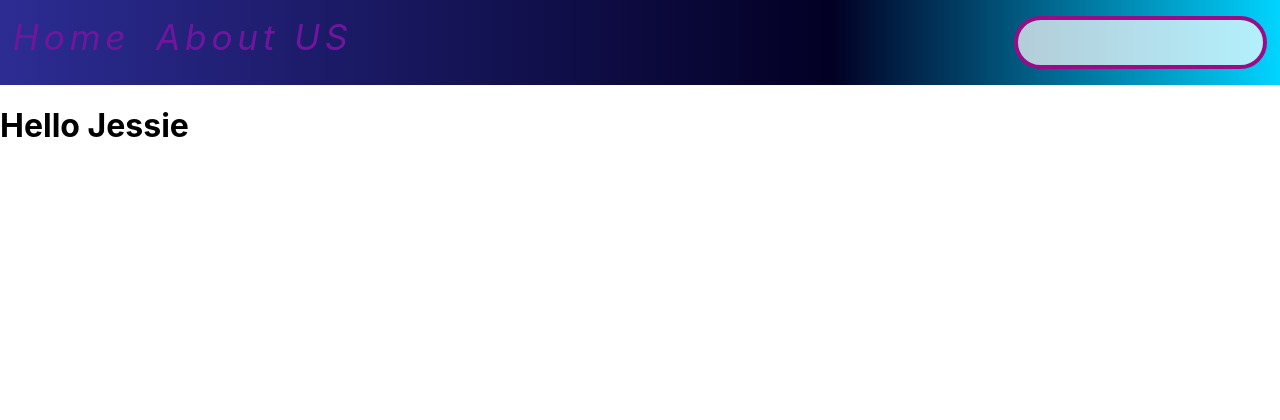
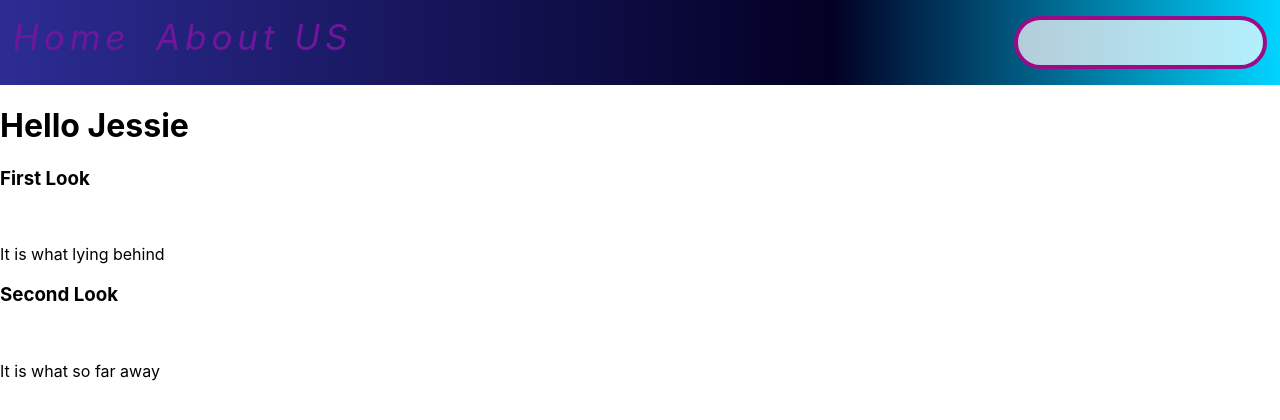
Before and after one commit to sergJess/React-learn, a React (Create React App) app in the folder react-components/: page / in a window 1280 px wide. Shown: the top 420 px of the page. Built offline with nearby package versions, Linux system fonts and the light colour scheme.

Commit message:
feat: add test react componentrs

```diff
--- a/react-components/src/components/card/card.tsx
+++ b/react-components/src/components/card/card.tsx
@@ -3,12 +3,14 @@ import './card.css';
 type cardTitle = string;
 type cardImgSrc = string;
 type cardDescription = string;
-interface ICard {
+type cardId = number;
+export interface ICard {
   title: cardTitle;
   src: cardImgSrc;
   description: cardDescription;
+  id: cardId;
 }
-class Card extends React.Component<ICard> {
+export class Card extends React.Component<ICard> {
   constructor(props: ICard) {
     super(props);
   }
@@ -24,5 +26,3 @@ class Card extends React.Component<ICard> {
     );
   }
 }
-
-export default Card;
--- a/react-components/src/pages/home.tsx
+++ b/react-components/src/pages/home.tsx
@@ -1,10 +1,27 @@
 import React from 'react';
-
+import { Card, ICard } from '../components/card/card';
+const testData: Array<ICard> = [
+  { title: 'First Look', src: '', description: 'It is what lying behind', id: 1 },
+  { title: 'Second Look', src: '', description: 'It is what so far away', id: 1 },
+];
 class HomePage extends React.Component {
   render(): JSX.Element {
     return (
       <div className="home-page">
         <h1>Hello Jessie</h1>
+        <div className="home-page-cards">
+          {testData.map((item) => {
+            return (
+              <Card
+                key={item.id}
+                title={item.title}
+                id={item.id}
+                src={item.src}
+                description={item.description}
+              />
+            );
+          })}
+        </div>
       </div>
     );
   }
```
